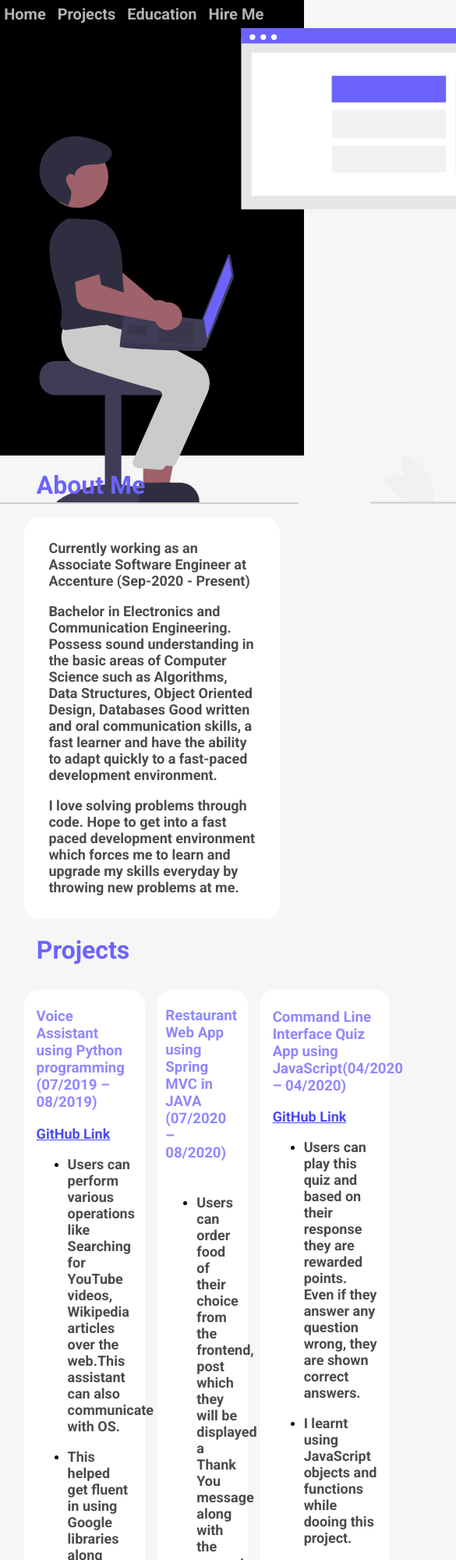
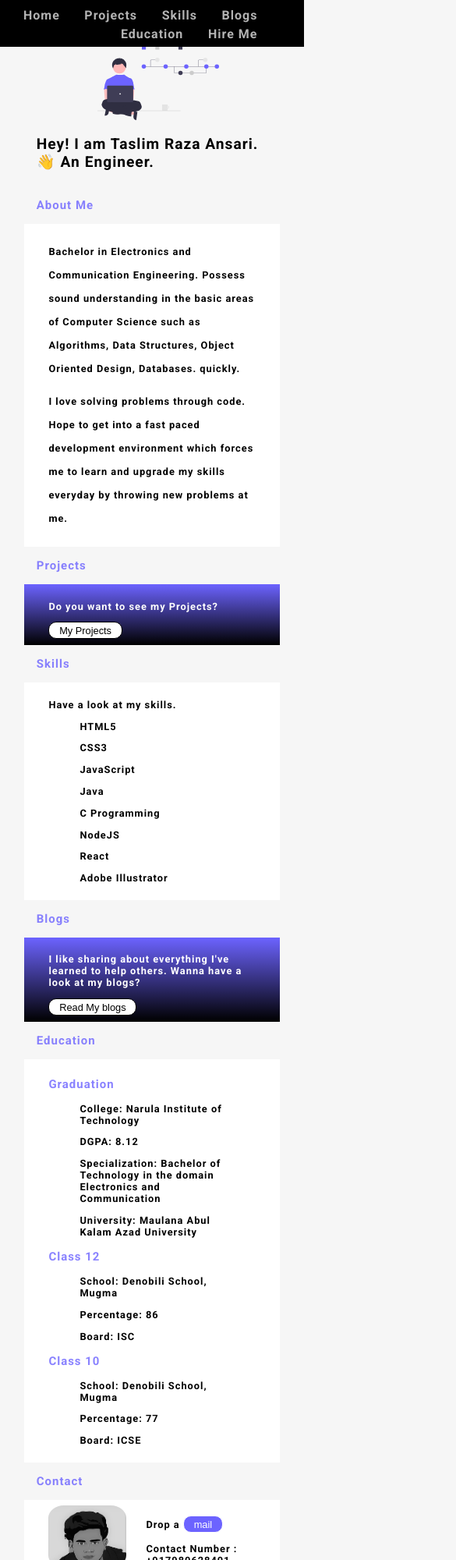
Before and after one commit to Taslimism/MyPortfolio, a plain HTML site: page index.html in a window 390 px wide. Shown: the top 2000 px of the page at 78% size, 585 px wide, since content can reach past the window. Drawn offline with Linux system fonts and the light colour scheme.

Commit message:
made website responsive

```diff
--- a/css/style.css
+++ b/css/style.css
@@ -1,33 +1,39 @@
-
 body{
     margin:0;
+    letter-spacing: 1px;
     font-family: 'Roboto', sans-serif;
     background-color: #f6f6f6;
-
-}
-.footer{
-    padding-top: 1px;
-    padding-bottom: 3px;
-    height : 40px;
-    padding-left : 45%;
-    background-color: black;
-}
-.footer p {
-    color : white;
-    opacity : 1;
-    font-weight: bolder;
-}
-.footer p span{
-    color : #cf0000;
 }
 
+.about-me p{
+    line-height: 30px;
+}
+.nav-bar{
+    text-align: right;
+    background-color: black;
+    font-size: 20px;
+    padding-right: 12%;
+    padding-top: 1.6%;
+    padding-bottom: 1.4%;
+}
+.nav-bar a{
+    margin:0.8em;
+    color: white;
+    font-weight: bold;
+    font-size: 0.8em;
+    opacity : 0.7;
+    text-decoration: none;
+}
+img{
+    width : 40vw;
+}
 .container{
-    background-color: black;
-    display:grid;
-    grid-template-columns: 1fr 1fr;
-    height:548px;
-    margin-bottom: 2.5%;
-
+    width: 80vw;
+    display: flex;
+    flex-direction: column;
+    justify-content: center;
+    align-items: center;
+    margin: 0% 12%;
 }
 h1{
     color: #6c63ff;
@@ -37,77 +43,119 @@ h3{
     opacity : 0.8;
 }
 .intro{
-    color: white;
-    padding: 30% 14% 1% 14%;
-    font-size: xx-large;
+    color: black;
     font-weight: bold;
     opacity : 1;
 }
 
-.nav-bar{
-
-    text-align: right;
-    background-color: black;
-    font-size: 20px;
-    padding-right: 12%;
-    padding-top: 1.6%;
-    padding-bottom: 1.4%;
+.about-me, .contact-me, .education, .skill, .section{
+    padding: 2% 8%
+}
 
 
-
+.projects div {
+    background-color: white;
+    box-sizing: border-box;
+    margin:0%;
+    padding: 2% 10%;
 }
 
-.about-me p, .proj, blockquote, div p {
-    font-size: 18px;
-    color:black;
-    opacity:0.7;
-}
-.nav-bar a{
-    margin:5px;
-    color: white;
-    font-weight: bold;
-    font-size: 850;
-    opacity : 0.7;
-    text-decoration: none;
-
-}
-
-.about-me, .projects, .contact-me, .education{
-    padding: 3% 8%
-}
-strong{
-    font-size: 18.5;
-    opacity: 0.95;
-}
-
-.contact-me img{
-    border-radius: 100%;
-    height:170px;
-    margin-right:25px;
-    padding-left: 12%;
-}
-
-.projects{
-    display:grid;
-    grid-template-columns: 1fr 1fr 1fr;
-    grid-template-rows:1fr;
-    grid-column-gap: 15px;
-    padding-top:10px;
-
-}
-
-.about-me, .education, .contact-me{
+.about-me, .education, .contact-me, .skill, .section{
     background-color: white;
-    border-radius: 20px;
     box-sizing: border-box;
     margin:0% 8%;
 
 }
-.projects div
-{
+.section{
+    margin-top:100px;
     background-color: white;
-    border-radius: 20px;
+    display:grid;
+    grid-template-columns: 1fr;
+    gap:15px;
+}
+
+
+
+.footer{
+    margin-top:5px;
+    background-color: black;
+}
+.footer p {
+    color : white;
+    margin: 0;
+    opacity : 1;
+    font-weight: bolder;
+    text-align: center;
+    padding:.5em;
+
+}
+.footer p span{
+    color : #cf0000;
+}
+.projects, .blogs{
+    background-image: linear-gradient(to bottom,#6c63ff,black);
     box-sizing: border-box;
-    margin:0%;
-    padding: 3% 10%;
+    margin:0% 8%;
+    padding: 2% 8%;
+    color:white;
+
 }
+input {
+    background-color: white ; /* Green */
+    border: none;
+    border-radius: 10px;
+    color: black;
+    padding: 0.2em 1em;
+    text-align: center;
+    text-decoration: none;
+    display: inline-block;
+    font-size: 1em;
+    cursor:pointer;
+    border:1px solid;
+  }
+  .demo{
+      background-color: #6c63ff;
+      color:white;
+
+  }
+  .contact-me img{
+      border-radius: 50%;
+      max-width : 30px;
+      max-height: 30px;
+      float:left;
+      margin-right: 25px;
+  }
+  .contact-me>img{
+      max-width: 150px;
+      max-height: 130px;
+      border-radius: 20%;
+  }
+  .contact-me div{
+    display:grid;
+    grid-template-columns: 1fr 1fr 1fr 1fr;
+
+}
+
+
+@media screen and (max-width:800px){
+
+
+    .contact-me img{
+        max-width: 20px;
+        max-height: 20px;
+    }
+    .contact-me>img{
+        max-width:100px;
+        max-height: 80px;
+    }
+  body{
+        font-size:1.2em;
+    }
+}
+
+@media screen and (max-width:640px){
+
+    body{
+        font-size:.8em;
+    }
+}
--- a/index.html
+++ b/index.html
@@ -5,8 +5,10 @@
     <meta http-equiv="X-UA-Compatible" content="IE=edge" />
     <meta name="viewport" content="width=device-width, initial-scale=1.0" />
     <link rel="shortcut icon" href="images/favicon.ico" type="image/x-icon" />
+    <script src="/script.js"></script>
     <link rel="stylesheet" href="css/style.css" />
     <link rel="preconnect" href="https://fonts.gstatic.com" />
+    <script src="https://kit.fontawesome.com/69aab8073d.js" crossorigin="anonymous"></script>
     <link
       href="https://fonts.googleapis.com/css2?family=Roboto:wght@700&display=swap"
       rel="stylesheet"
@@ -17,6 +19,8 @@
     <div class="nav-bar">
       <a href="#">Home</a>
       <a href="#projects">Projects</a>
+      <a href="#skills">Skills</a>
+      <a href="#blogs">Blogs</a>
       <a href="#education">Education</a>
       <a href="#contact-me">Hire Me</a>
     </div>
@@ -24,30 +28,24 @@
     <div class="container">
       <div class="img">
         <img
-          src="/images/undraw_Web_developer_re_h7ie.svg"
+          src="/images/undraw_version_control_re_mg66.svg"
           alt="Image of a person coding/programming"
         />
       </div>
-
-      <div >
-        <p class="intro">Hey! I am Taslim Raza Ansari. <span style="opacity: 1">👋</span> <br> An Engineer.</p>
-
+      <div class = "into">
+        <h2 class="intro">Hey! I am Taslim Raza Ansari. <span style="opacity: 1">👋</span> An Engineer.</h2>
       </div>
     </div>
 
-    <h1 style="padding-left: 12%;margin-top: 5%;">About Me</h1>
+    <h3 style="padding-left: 12%;margin-top: 5%;">About Me</h3>
     <div class="about-me">
 
-      <p>Currently working as an Associate Software Engineer at Accenture (Sep-2020 - Present)</p>
       <p>
-        Bachelor in Electronics and Communication Engineering. Possess sound
-        understanding in the basic areas of Computer Science such as Algorithms,
-        Data Structures, Object Oriented Design, Databases Good written and oral
-        communication skills, a fast learner and have the ability to adapt
-        quickly to a fast-paced development environment.
+        Bachelor in <b>Electronics and Communication Engineering.</b> Possess sound
+        understanding in the basic areas of Computer Science such as <b> Algorithms,
+        Data Structures, Object Oriented Design, Databases</b>.
+        quickly.
       </p>
-
-
       <p>
         I love solving problems through code. Hope to get into a fast paced
         development environment which forces me to learn and upgrade my skills
@@ -55,127 +53,80 @@
       </p>
     </div>
 
-    <h1 style="padding-left: 12%;" id = "projects">Projects</h1>
+    <h3 style="padding-left: 12%;" id = "projects">Projects</h3>
     <div class="projects" >
-        <div>
+      <p>Do you want to see my Projects?</p>
+      <input type="button" value="My Projects" id="projbut">
 
-            <h3><strong>Voice Assistant using Python programming (07/2019 – 08/2019)</strong></h3>
-            <p><a href="https://github.com/Taslimism/miniproject.git">GitHub Link</a></p>
-            <p class = "proj">
+    </div>
+    <h3 id="skills" style="padding-left: 12%;">Skills</h3>
+    <div class="skill">
 
-                <ul>
-                   <li>
-                        <p>
-                        Users can perform various operations like Searching for YouTube videos,
-                        Wikipedia articles over the web.This assistant can also communicate with OS.
-                        </p>
-                   </li>
-                    <li>
-                        <p>
-                        This helped get fluent in using Google libraries along with Python programming.
-                        </p>
-                    </li>
-                </ul>
-
-
-            </p>
-
-        </div>
-
-        <div>
-            <h3> <strong>Restaurant Web App using Spring MVC in JAVA (07/2020 – 08/2020)</strong></h3>
-            <!--<p><a href="#projects">Link Unavailable</a></p>-->
-            <div></div>
-            <p class = "proj">
-                <ul>
-                    <li>
-                        <p>
-                        Users can order food of their choice from the frontend, post which they will be displayed
-                        a Thank You message along with the amount they need to pay.
-                        </p>
-                    </li>
-
-                    <li>
-                        <p>
-                            It uses SQL database to store
-                            types of Pizza available along with their toppings and price.
-                        </p>
-                    </li>
-                </ul>
-
-            </p>
-
-        </div>
-
-        <div>
-            <h3><strong>Command Line Interface Quiz App using JavaScript(04/2020 – 04/2020)</strong></h3>
-            <p><a href="https://github.com/Taslimism/F.R.I.E.N.D.S-Quiz-App.git">GitHub Link</a></p>
-            <p class = "proj">
-                <ul>
-                    <li>
-                        <p>
-                            Users can play this quiz and based on their response they are rewarded points. Even if they answer
-                            any question wrong, they are shown correct answers.
-                        </p>
-                    </li>
-
-                    <li>
-                        <p>
-                            I learnt
-                            using JavaScript objects and functions while dooing this project.
-                        </p>
-                    </li>
-
-                </ul>
-
-            </p>
-
-        </div>
+      <p>Have a look at my skills.</p>
+      <blockquote>
+        <p>HTML5</p>
+        <p>CSS3</p>
+        <p>JavaScript</p>
+        <p>Java</p>
+        <p>C Programming</p>
+        <p>NodeJS</p>
+        <p>React</p>
+        <p>Adobe Illustrator</p>
+      </blockquote>
 
     </div>
 
-    <h1 id="education" style="padding-left: 12%;">Education</h1>
+    <h3 id="blogs" style="padding-left: 12%;">Blogs</h3>
+    <div class="blogs">
+
+      <p> I like sharing about everything I've learned to help others. Wanna have a look at my blogs?</p>
+      <input type="button" value="Read My blogs" id="blogbut">
+
+    </div>
+
+    <h3 id="education" style="padding-left: 12%;">Education</h3>
     <div class="education" >
-
 
         <h3>Graduation</h3>
         <blockquote>
-            College: Narula Institute of Technology <br>
-            DGPA: 8.12 <br>
-            Specialization: Bachelor of Technology in the domain Electronics and Communication<br>
-            University: Maulana Abul Kalam Azad University
+          <p>College: Narula Institute of Technology</p>
+          <p>DGPA: 8.12</p>
+          <p>Specialization: Bachelor of Technology in the domain Electronics and Communication</p>
+          <p>University: Maulana Abul Kalam Azad University</p>
+
         </blockquote>
 
 
         <h3>Class 12</h3>
         <blockquote>
-            School: Denobili School, Mugma <br>
-    	    Percentage: 86 <br>
-    	    Board: ISC <br>
+          <p>School: Denobili School, Mugma</p>
+          <p>Percentage: 86</p>
+          <p>Board: ISC</p>
+
         </blockquote>
 
 
         <h3>Class 10</h3>
         <blockquote>
-            School: Denobili School, Mugma <br>
-            Percentage: 77 <br>
-            Board: ICSE <br>
+          <p>School: Denobili School, Mugma</p>
+          <p>Percentage: 77</p>
+          <p>Board: ICSE</p>
         </blockquote>
+    </div>
+
+    <h3 id="contact-me" style="padding-left: 12%;">Contact</h3>
+    <div class = "contact-me" >
+        <img src="/images/pp.png" alt="My Profile pic">
+        <p>Drop a <a href="mailto:imtas00@gmail.com" target="_top"><input class="demo" type="button" value="mail"> </a> </p>
+        <p>Contact Number : <b>+917980628401</b></p>
+        <div>
+          <a href="https://twitter.com/Taslimism"><img src="/images/twitter.png" alt=""></a>
+          <a href="https://linkedin.com/in/taslimrazaansari"><img src="/images/linkedin.png" alt=""></a>
+          <a href="https://github.com/Taslimism"><img src="/images/github.png" alt=""></a>
+          <a href="https://www.instagram.com/t_a_s_l_i_m1/"><img src="/images/instagram.png" alt=""></a>
+        </div>
 
 
-
-
-    </div>
-
-    <h1 id="contact-me" style="padding-left: 12%;">Contact</h1>
-    <div class = "contact-me" >
-        <img src="/images/pp.png" alt="My profile Photo" align="left">
-
-       <p>Email: imtas00@gmail.com</p>
-
-       <p>LinkedIn: https://www.linkedin.com/in/taslimrazaansari</p>
-
-       <p>Twitter:  https://twitter.com/Taslimism</p>
 
     </div>
 
```
Also changed, not shown: blogs.html (added, +28 -0 lines), projects.html (added, +54 -0 lines), script.js (added, +12 -0 lines), images/adobe-illustrator.svg (added), images/css3.png (added), images/favicon.ico (deleted), images/github.png (added), images/html5.png (added), images/instagram.png (added), images/java.png (added), images/javascript.svg (added), images/linkedin.png (added), images/nodejs.png (added), images/react.svg (added), 4 more files.
